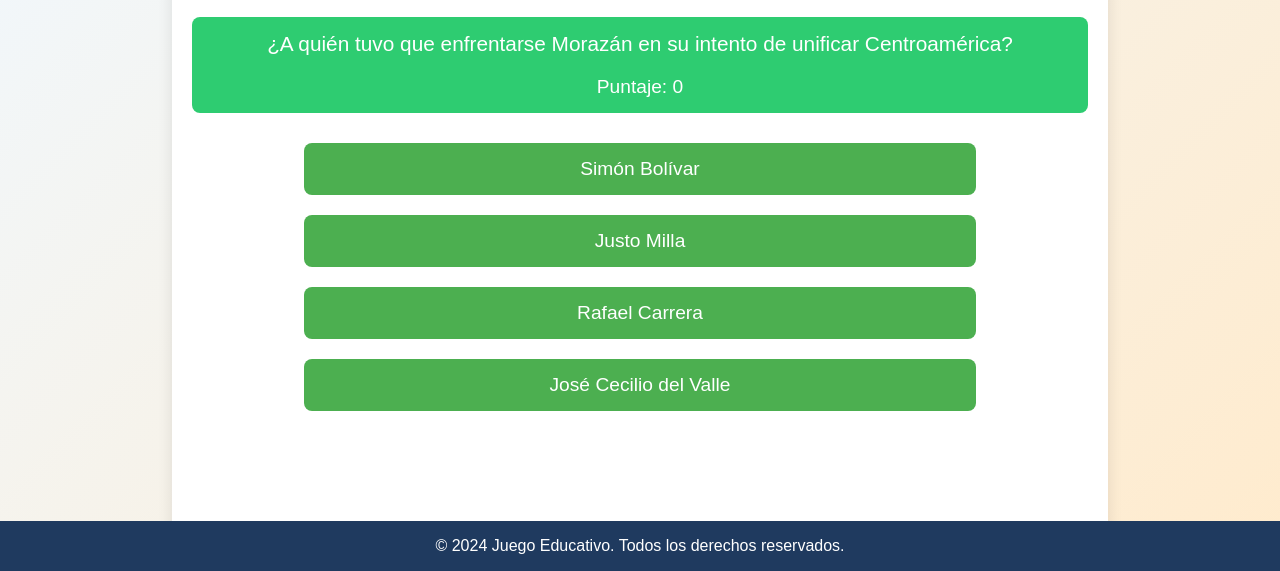
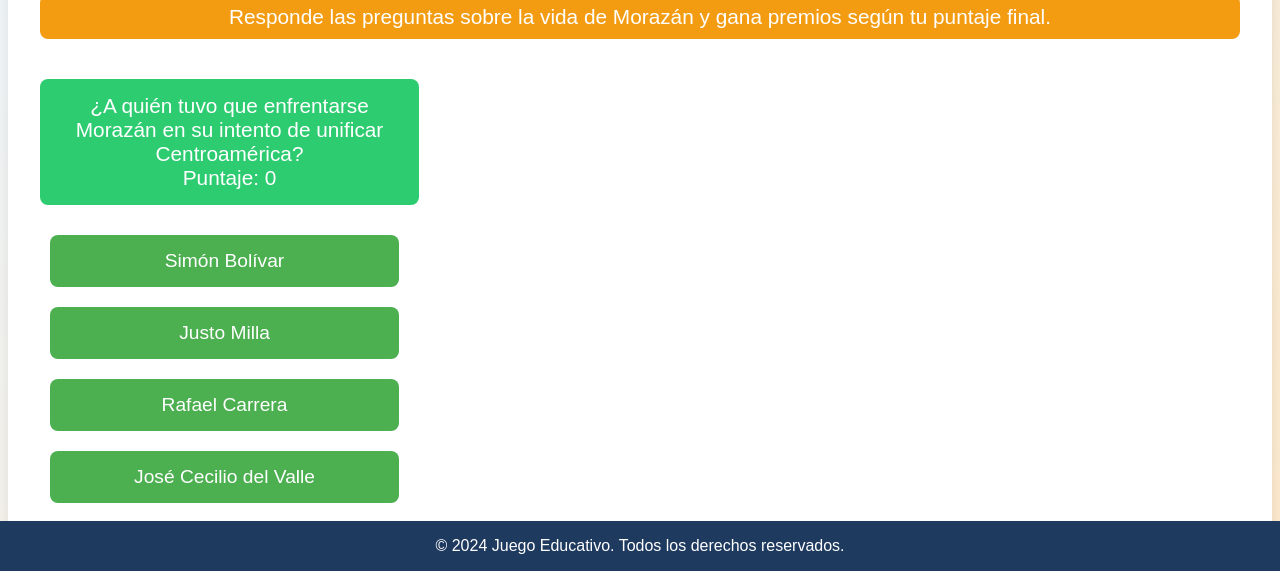
Before and after one commit to Rayomax777/morazanhvm, a plain HTML site: page index.html in a window 1280 px wide. Shown: the part 229-800 px from the top of the page. Drawn offline with Linux system fonts and the light colour scheme.

Commit message:
Update styles.css

```diff
--- a/styles.css
+++ b/styles.css
@@ -48,9 +48,12 @@ body {
     box-shadow: 0 0 15px rgba(0, 0, 0, 0.1);
     border-radius: 10px;
     width: 90%;
-    max-width: 1200px; /* Ajusta el tamaño máximo para pantallas grandes */
-    flex-grow: 1; /* Permite que el contenedor crezca */
-    min-height: 80vh; /* Asegura que el contenedor ocupe al menos el 80% de la altura */
+    max-width: 1200px;
+    display: flex;
+    justify-content: space-between;
+    align-items: center;
+    flex-wrap: wrap;
+    min-height: 80vh;
 }
 
 /* Caja del Título */
@@ -60,6 +63,7 @@ body {
     padding: 15px;
     border-radius: 8px;
     margin-bottom: 15px;
+    width: 100%;
 }
 
 .title-box h1 {
@@ -74,6 +78,7 @@ body {
     padding: 10px;
     border-radius: 8px;
     margin-bottom: 20px;
+    width: 100%;
 }
 
 .subtitle-box p {
@@ -81,13 +86,14 @@ body {
     font-size: 1.2rem;
 }
 
-/* Caja de la pregunta */
+/* Cuadro de la pregunta y puntaje */
 .question-box {
     background-color: #2ecc71;
     color: white;
     padding: 15px;
     border-radius: 8px;
     margin-bottom: 20px;
+    width: 45%;
 }
 
 .question-box p {
@@ -95,9 +101,13 @@ body {
     font-size: 1.3rem;
 }
 
-/* Caja de respuestas */
+/* Respuestas a la derecha */
 .answers-box {
-    margin-top: 10px;
+    width: 45%;
+    display: flex;
+    flex-direction: column;
+    align-items: flex-start;
+    justify-content: flex-start;
 }
 
 .option-btn {
@@ -108,7 +118,7 @@ body {
     margin: 10px;
     border: none;
     border-radius: 8px;
-    width: 80%;
+    width: 100%;
     cursor: pointer;
     transition: background-color 0.3s, transform 0.2s;
 }
@@ -118,17 +128,18 @@ body {
     transform: scale(1.05);
 }
 
-#score {
-    font-size: 1.2rem;
-    margin-top: 20px;
-}
-
+/* Cuadro de resultado (correcto/incorrecto) */
 #result-box {
     font-size: 1.5rem;
     font-weight: bold;
-    padding: 10px;
+    padding: 15px;
     margin-top: 20px;
     display: none;
+    width: 90%;
+    text-align: center;
+    background-color: #f0f8ff;
+    border-radius: 10px;
+    box-shadow: 0 0 15px rgba(0, 0, 0, 0.1);
 }
 
 .correct {
@@ -163,8 +174,8 @@ footer p {
 @media (max-width: 600px) {
     #game-container {
         width: 90%;
-        padding: 10px;
-        min-height: 75vh; /* Ajusta la altura mínima para móviles */
+        flex-direction: column;
+        min-height: 75vh;
     }
 
     .title-box h1 {
@@ -175,9 +186,12 @@ footer p {
         font-size: 1rem;
     }
 
+    .question-box, .answers-box {
+        width: 100%;
+    }
+
     .option-btn {
         font-size: 1rem;
-        width: 100%;
         padding: 10px;
     }
 }
@@ -198,15 +212,15 @@ footer p {
 
     .option-btn {
         font-size: 1.1rem;
-        width: 90%;
     }
 }
 
 /* Pantallas grandes (PCs) */
 @media (min-width: 1025px) {
     #game-container {
-        width: 70%;
-        padding: 20px;
+        width: 100%;
+        flex-direction: row;
+        justify-content: space-between;
     }
 
     .title-box h1 {
@@ -217,8 +231,11 @@ footer p {
         font-size: 1.3rem;
     }
 
+    .question-box, .answers-box {
+        width: 45%;
+    }
+
     .option-btn {
         font-size: 1.2rem;
-        width: 75%;
     }
 }
```
